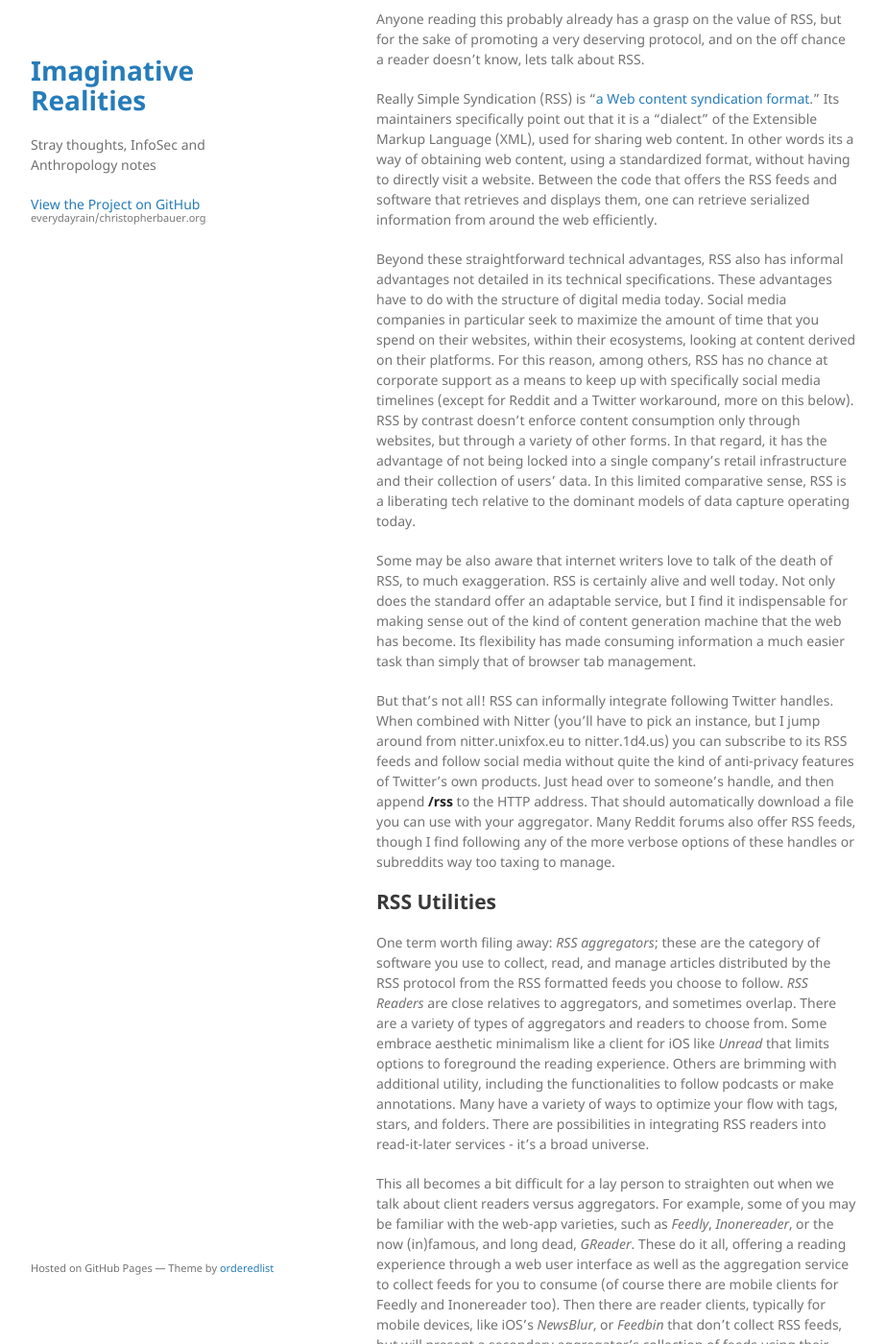
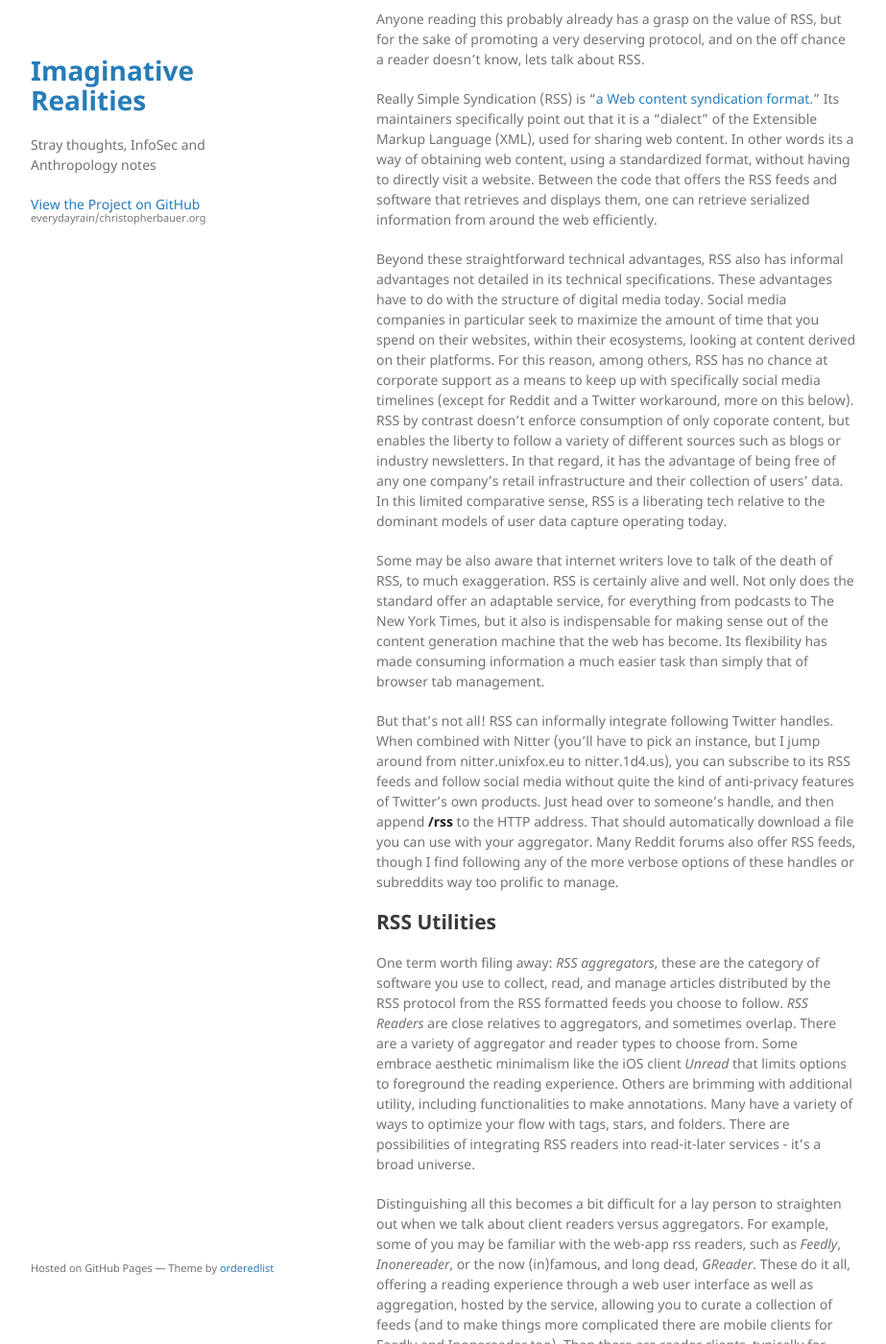
Before and after one commit to everydayrain/christopherbauer.org, a Jekyll site: the page built from _posts/2022-9-15-The-Why-and-How-of-Self-Hosting-FreshRSS.md, in a window 1280 px wide and 1400 px high, scrolled down 612 px. Shown: the whole window at 96% size, without its empty margins (178-1101 px from the left). Built offline with Jekyll 4.4.1, drawn with Linux system fonts in a browser that asks for light colours; some of the changed text lies outside the part shown.

Commit message:
Add files via upload

````diff
--- a/_posts/2022-9-15-The-Why-and-How-of-Self-Hosting-FreshRSS.md
+++ b/_posts/2022-9-15-The-Why-and-How-of-Self-Hosting-FreshRSS.md
@@ -5,40 +5,42 @@
 ---
 Installing and setting up [FreshRSS](https://github.com/FreshRSS/FreshRSS) was another really simple self-hosted project.  The author of FreshRSS devised an automated docker container install that is super easy to deploy.  I recently rebuilt one of my Raspberry Pi 3B+s to upgrade the OS, and so reinstalled FreshRSS as well.  Given that I did it so recently, and that the product has been so easy and stable, it deserves a nod!  So here are some thoughts as to why and how I went about building FreshRSS at home.
 
-Why self-host an RSS feed when you have so many attractive and easy options to choose from?  Well, aside from my desire to practice my technical skills, I'd rather not give others a too detailed look at my web reading consumption habits.  After all, the RSS feeds you follow, the posts you look at, save, and share, all can allow others a lot of insight into your habits, preferences, and interests.
+Why self-host an RSS feed when you have so many attractive and easy hosted options to choose from?  Well, aside from my desire to practice my technical skills, I'd rather not give others a detailed look at my reading habits.  After all, the RSS feeds you follow, the posts you look at, save, and share, all can reveal a lot of insight into your habits, preferences, and interests.
 
 ## A Brief Appreciation of RSS
 Anyone reading this probably already has a grasp on the value of RSS, but for the sake of promoting a very deserving protocol, and on the off chance a reader doesn't know, lets talk about RSS.
 
 Really Simple Syndication (RSS) is "[a Web content syndication format](https://www.rssboard.org/rss-specification#whatIsRss)."  Its maintainers specifically point out that it is a "dialect" of the Extensible Markup Language (XML), used for sharing web content.  In other words its a way of obtaining web content, using a standardized format, without having to directly visit a website.  Between the code that offers the RSS feeds and software that retrieves and displays them, one can retrieve serialized information from around the web efficiently.
 
-Beyond these straightforward technical advantages, RSS also has informal advantages not detailed in its technical specifications. These advantages have to do with the structure of digital media today.  Social media companies in particular seek to maximize the amount of time that you spend on their websites, within their ecosystems, looking at content derived on their platforms.  For this reason, among others, RSS has no chance at corporate support as a means to keep up with specifically social media timelines (except for Reddit and a Twitter workaround, more on this below).  RSS by contrast doesn't enforce content consumption only through  websites, but through a variety of other forms.  In that regard, it has the advantage of not being locked into a single company's retail infrastructure and their collection of users' data.  In this limited comparative sense, RSS is a liberating tech relative to the dominant models of data capture operating today.
+Beyond these straightforward technical advantages, RSS also has informal advantages not detailed in its technical specifications. These advantages have to do with the structure of digital media today.  Social media companies in particular seek to maximize the amount of time that you spend on their websites, within their ecosystems, looking at content derived on their platforms.  For this reason, among others, RSS has no chance at corporate support as a means to keep up with specifically social media timelines (except for Reddit and a Twitter workaround, more on this below).  RSS by contrast doesn't enforce consumption of only coporate content, but enables the liberty to follow a variety of different  sources such as blogs or industry newsletters.  In that regard, it has the advantage of being free of any one company's retail infrastructure and their collection of users' data.  In this limited comparative sense, RSS is a liberating tech relative to the dominant models of user data capture operating today.
 
-Some may be also aware that internet writers love to talk of the death of RSS, to much exaggeration.  RSS is certainly alive and well today.  Not only does the standard offer an adaptable service, but I find it indispensable for making sense out of the kind of content generation machine that the web has become.  Its flexibility has made consuming information a much easier task than simply that of browser tab management.
+Some may be also aware that internet writers love to talk of the death of RSS, to much exaggeration.  RSS is certainly alive and well.  Not only does the standard offer an adaptable service, for everything from podcasts to The New York Times, but it also is indispensable for making sense out of the content generation machine that the web has become.  Its flexibility has made consuming information a much easier task than simply that of browser tab management.
 
-But that's not all! RSS can informally integrate following Twitter handles.  When combined with Nitter (you'll have to pick an instance, but I jump around from nitter.unixfox.eu to nitter.1d4.us) you can subscribe to its RSS feeds and follow social media without quite the kind of anti-privacy features of Twitter's own products.  Just head over to someone's handle, and then append **/rss** to the HTTP address.   That should automatically download a file you can use with your aggregator.  Many Reddit forums also offer RSS feeds, though I find following any of the more verbose options of these handles or subreddits way too taxing to manage.
+But that's not all! RSS can informally integrate following Twitter handles.  When combined with Nitter (you'll have to pick an instance, but I jump around from nitter.unixfox.eu to nitter.1d4.us), you can subscribe to its RSS feeds and follow social media without quite the kind of anti-privacy features of Twitter's own products.  Just head over to someone's handle, and then append **/rss** to the HTTP address.   That should automatically download a file you can use with your aggregator.  Many Reddit forums also offer RSS feeds, though I find following any of the more verbose options of these handles or subreddits way too prolific to manage.
 
 ## RSS Utilities
-One term worth filing away: *RSS aggregators*; these are the category of software you use to collect, read, and manage articles distributed by the RSS protocol from the RSS formatted feeds you choose to follow.  *RSS Readers* are close relatives to aggregators, and sometimes overlap.  There are a variety of types of aggregators and readers to choose from.  Some embrace aesthetic minimalism like a client for iOS like *Unread* that limits options to foreground the reading experience.  Others are brimming with additional utility, including the functionalities to follow podcasts or make annotations.  Many have a variety of ways to optimize your flow with tags, stars, and folders.  There are possibilities in integrating RSS readers into read-it-later services - it's a broad universe.
+One term worth filing away: *RSS aggregators*, these are the category of software you use to collect, read, and manage articles distributed by the RSS protocol from the RSS formatted feeds you choose to follow.  *RSS Readers* are close relatives to aggregators, and sometimes overlap.  There are a variety of aggregator and reader types to choose from.  Some embrace aesthetic minimalism like the iOS client *Unread* that limits options to foreground the reading experience.  Others are brimming with additional utility, including functionalities to make annotations.  Many have a variety of ways to optimize your flow with tags, stars, and folders.  There are possibilities of integrating RSS readers into read-it-later services - it's a broad universe.
 
-This all becomes a bit difficult for a lay person to straighten out when we talk about client readers versus aggregators.  For example, some of you may be familiar with the web-app varieties, such as *Feedly*, *Inonereader*, or the now (in)famous, and long dead, *GReader*.  These do it all, offering a reading experience through a web user interface as well as the aggregation service to collect feeds for you to consume (of course there are mobile clients for Feedly and Inonereader too).  Then there are reader clients, typically for mobile devices, like iOS's *NewsBlur*, or *Feedbin* that don't collect RSS feeds, but will present a secondary aggregator's collection of feeds using their reader functionalities and additional utilities.
+Distinguishing all this  becomes a bit difficult for a lay person to straighten out when we talk about client readers versus aggregators.  For example, some of you may be familiar with the web-app rss readers, such as *Feedly*, *Inonereader*, or the now (in)famous, and long dead, *GReader*.  These do it all, offering a reading experience through a web user interface as well as aggregation, hosted by the service, allowing you to curate a collection of feeds (and to make things more complicated there are mobile clients for Feedly and Inonereader too).  Then there are reader clients, typically for mobile devices, like iOS's *NewsBlur*, or *Feedbin*.  These clients don't collect RSS feeds, but will present an aggregator's collection of feeds using their interface and functionalities as additional features.
 
 Then there is FreshRSS, a self-hosted reader & aggregator that you run at home or through a web provider as a http server for reader clients.  You can also read your feeds through its own web user interface.  Since I already covered my rationale for self-hosting, lets dig right in.
 
 ## Installing a LAMP Stack on Raspbian OS (bullseye)
-In setting up the fresh Raspbian OS, I had to go through all the steps of setting up a server again.  To be clear, I had a simple use case that contributed to the ease of things.  I don't really spend much time away from home these days, so my use case for a RSS aggregator is that the server be available entirely through my LAN.  This vastly simplifies the process, precluding the need for a host name provided by a DNS service, and the associated router configurations to isolate my raspberry pi on a vlan and securely allow traffic through my firewall.
+In setting up the fresh Raspbian OS, I had to go through all the steps of setting up a server again.  To be clear, I had a simple use case that contributed to the ease of this install.  I don't really spend much time away from home these days, so my use case for a RSS aggregator is that the server be available entirely through my LAN.  This vastly simplifies the process, precluding the need for a hostname provided by a DNS service; configuring the Docker container to use the hostname; and the associated router configurations to isolate my raspberry pi on a vlan and securely allow traffic through my firewall.
 
-So really, the only challenging part of these limited aims was setting up the LAMP stack.  Actually, FreshRSS comes with its own SQLite database capability built in, so you don't even need to install MySQL.  For more on installing a LAMP stack, see this post.
+So really, the only challenging part of these limited aims was setting up the LAMP stack.  Actually, FreshRSS comes with its own SQLite database capability built in, so you might not even need to install MySQL.  For more on installing a LAMP stack, see [this post](https://christopherbauer.org/2022/11/08/lamp-install.html).
 
-One additional note: at the time of this writing FreshRSS had a requirement to use an earlier version of PHP than currently offered (its most current was 8.1).  So you'll have to install an earlier version.
+One additional note: at the time of this writing FreshRSS had a requirement to use an earlier version of PHP than currently offered (its most current was 8.1).  So you'll have to ensure that you install an earlier version by specifying the version number in apt.
 
 ## Install Docker
-According to the [official docker instructions](https://docs.docker.com/engine/install/debian/#install-using-the-convenience-script), they do not offer a compatible repository version of docker for Raspbian OS.  Instead, they recommend[ a curl script](https://docs.docker.com/engine/install/debian/#install-using-the-convenience-script), which the sharp eyed will note is a risky business to get involved in.  Whether the risk is worth it is up to you dear reader.  However, its worth pointing out that Docker includes information on how to implement a dry-run of the script to see what it downloads and runs prior to actually executing.  That extra step is certainly a point in their favor, even if you might not have the technical skills to decipher what you see on the dry run.
+According to the [official Docker instructions](https://docs.docker.com/engine/install/debian/#install-using-the-convenience-script), the folks at Docker do not offer a compatible repository version of docker for Raspbian OS.  Instead, they recommend[ a curl script](https://docs.docker.com/engine/install/debian/#install-using-the-convenience-script).  The sharp eyed will note curl scripts are a risky business to get involved with.  For one, you are installing software outside of the saftey of the package management system with its security keys ensuring that you are downloading from the right vendor.  For another, this curl script is not even the script itself, but downloads the script to run with a second command.
+
+Whether the risk is worth it is up to you dear reader.  However, its worth pointing out that Docker includes information on how to implement a dry-run of the script to see what it downloads and runs prior to actually executing.  That extra step is certainly a half point in their favor, even if you might not have the technical skills to interpret what you see on the dry run.
 
 In any event, I ran that curl script and proceeded from there.
 
 ## Pull the Right Docker Container Variety
-In my case the author of FreshRSS recommended the [linux server ](https://hub.docker.com/r/linuxserver/freshrss) variant for my ARMv8 64-bit System on a Chip, as the server version covered more varieties than the base FreshRSS variant.  So, before we go any further, lets make sure to verify your system's configuration.
+In my case the author of FreshRSS recommended the [linux server ](https://hub.docker.com/r/linuxserver/freshrss) variant from Linuxserver.io for my ARMv8 64-bit System on a Chip, as the server version covered a variety of systems as opposed to the base FreshRSS variant.  So, before we go any further, lets make sure to verify your system's configuration.
 
 There are a couple of terminal commands you can use to sort this out.  One to give you info on your OS/distro is:
 ```
@@ -68,11 +69,11 @@
   freshrss/freshrss
 ```
 
-For those parameters, I  made some changes.  I selected America/Los_Angeles since I live on the West Coast.  I wanted updates more often than the default, so I adjusted the cron entry to 'CRON_MIN=4,34'.   For those unfamiliar with cron expressions, there are cron translators that take plain English and translate into cron, [like this site](https://crontab.guru/#0_22_*_*_1-5). I  had to adjust the last line as well to reflect the docker container pull tag I had downloaded.
+Regarding these parameters, I made some changes.  I selected America/Los_Angeles since I live on the West Coast.  I wanted updates more often than the default, so I adjusted the cron entry to 'CRON_MIN=4,34'.   For those unfamiliar with cron expressions, there are cron translators that take plain English and translate into cron, [like this site](https://crontab.guru/). I adjusted the last line as well to reflect the docker container pull tag I had downloaded.
 
 Once you run that command and its associated parameters, the container with FreshRSS should be up and running.  Easy.
 
-Just head over to your host name in that quick command (an alternative would be to try http://127.0.0.1:8080) and it should be presented with a web user interface that is relatively straightforward.
+Just head over to your hostname (an alternative would be to try http://127.0.0.1:8080) and you should see a web user interface beginning with an automated installation screen.  It is straightforward, I promise.
 
 From the web interface, you'll see an automated installation service begin.  For step one, you choose your language.  During step two FreshRSS runs checks on your config.
 
````
Also changed, not shown: other parts of _posts/2022-9-15-The-Why-and-How-of-Self-Hosting-FreshRSS.md (+3 -4 lines).
